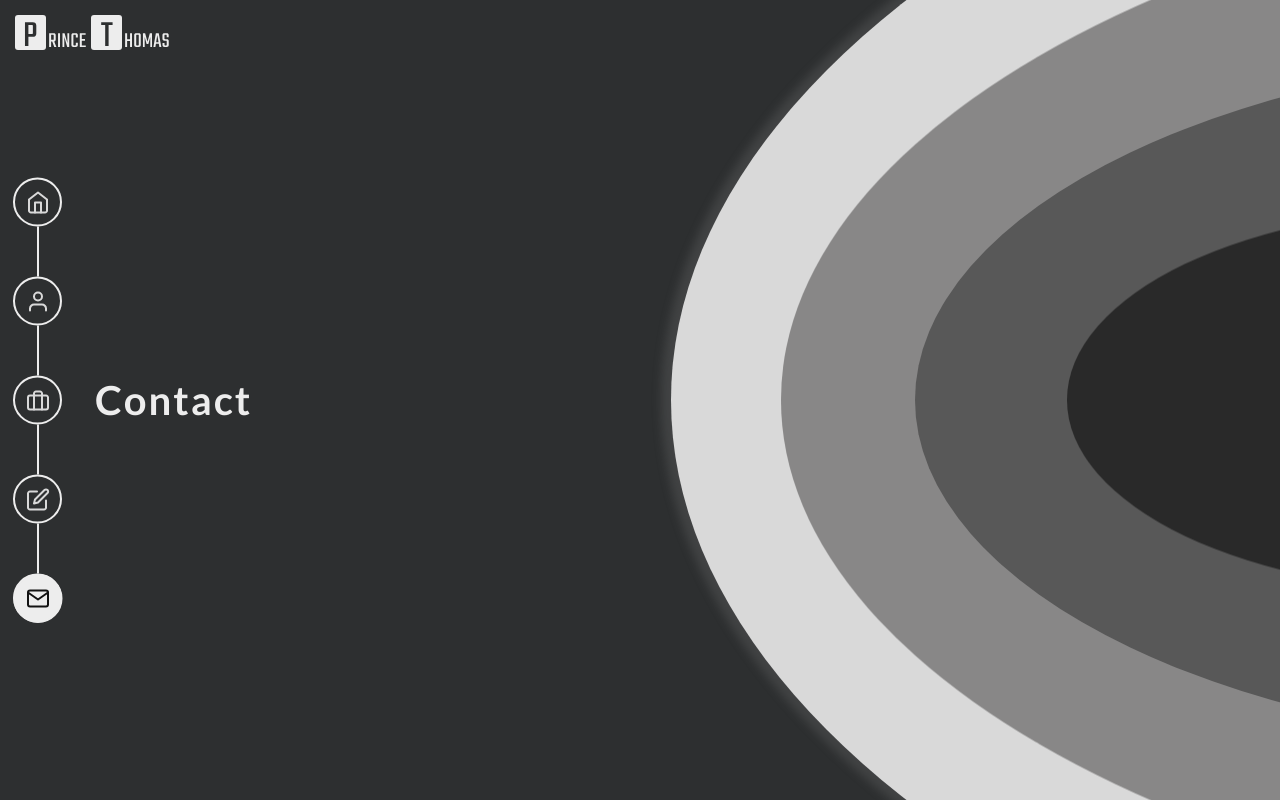
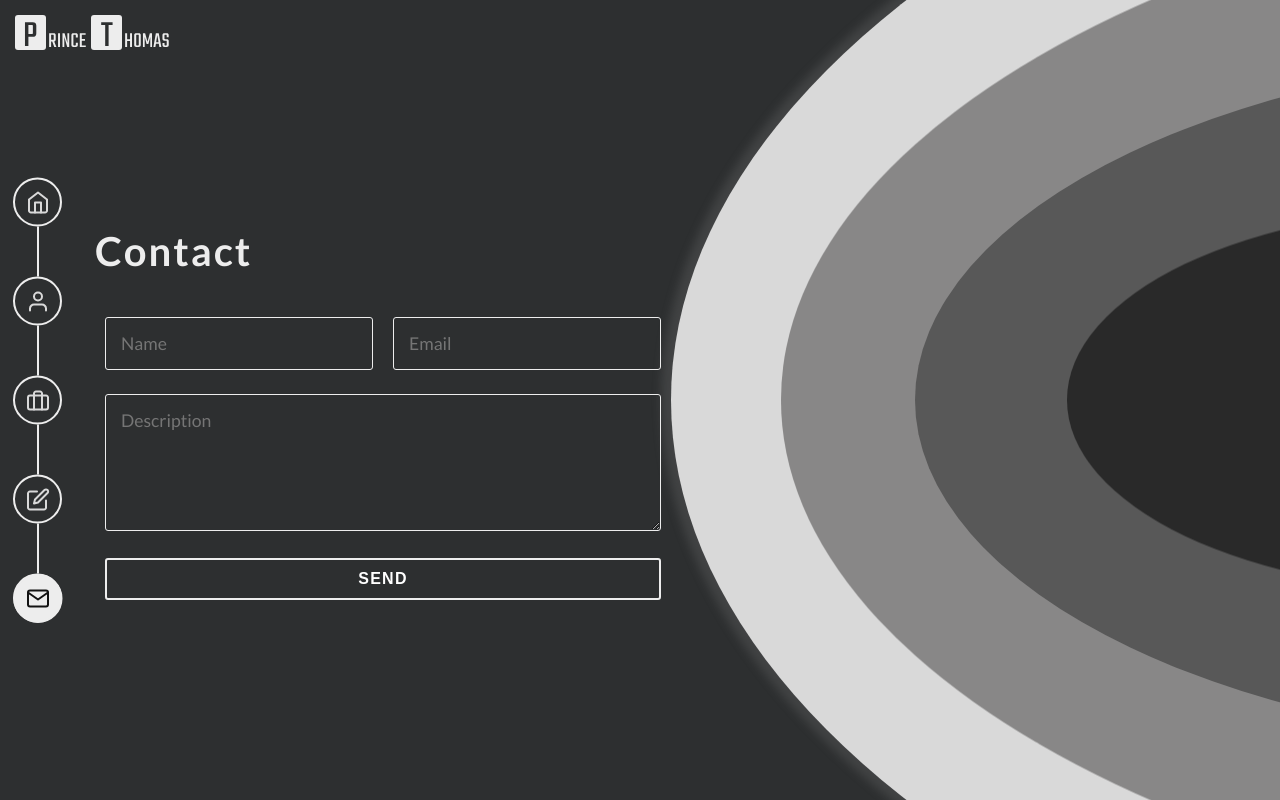
Before and after one commit to Imagine-Me/portfolio, a Next.js app: page /contact in a window 1280 px wide. Built offline with nearby package versions, Linux system fonts and the light colour scheme.

Commit message:
feat(contact): add contact page

```diff
--- a/components/button/button.module.scss
+++ b/components/button/button.module.scss
@@ -1,7 +1,6 @@
 @use "../../styles/variables" as v;
 @use "../../styles/utils" as u;
 .Button {
-  padding: 8px 12px;
   text-transform: uppercase;
   outline: none;
   position: relative;
@@ -21,12 +20,25 @@
     background-color: v.$bg-white;
     z-index: -1;
   }
-  .Content {
-    color: v.$text-color;
-    font-weight: 600;
-    letter-spacing: 1.3px;
-  }
   svg {
     margin-left: 7px;
   }
 }
+.Button.Md {
+  padding: 8px 12px;
+  .Content {
+    font-weight: 600;
+    letter-spacing: 1.3px;
+  }
+}
+.Button.Lg {
+  padding: 10px 16px;
+  .Content {
+    font-size: 1.2em;
+    font-weight: 600;
+    letter-spacing: 1.3px;
+  }
+}
+.FullWidth {
+  width: 100%;
+}
--- a/components/button/button.tsx
+++ b/components/button/button.tsx
@@ -1,11 +1,5 @@
 import { motion } from "framer-motion";
-import {
-  FC,
-  forwardRef,
-  ReactNode,
-  Ref,
-  useState,
-} from "react";
+import { FC, forwardRef, ReactNode, Ref, useState } from "react";
 import { IconProps } from "../icons/icon";
 import classes from "./button.module.scss";
 
@@ -15,6 +9,8 @@ interface Props {
   selected?: boolean;
   href?: string;
   onClick?: () => void;
+  fullWidth?: boolean;
+  size?: "md" | "lg";
 }
 
 const animation = {
@@ -33,11 +29,22 @@ const animation = {
 };
 
 export default forwardRef(function Button(props: Props, ref1) {
-  const { children, Icon, selected = false, onClick = () => {} } = props;
+  const {
+    children,
+    Icon,
+    selected = false,
+    onClick = () => {},
+    fullWidth = false,
+    size = "md",
+  } = props;
   const [hover, setHover] = useState(false);
   return (
     <motion.button
-      className={classes.Button}
+      className={[
+        classes.Button,
+        fullWidth ? classes.FullWidth : "",
+        size == "md" ? classes.Md : classes.Lg,
+      ].join(" ")}
       initial={{ scale: 0.8, opacity: 0 }}
       animate={{
         scale: 1,
--- a/components/grid/column.tsx
+++ b/components/grid/column.tsx
@@ -2,15 +2,31 @@ import React, { ReactNode } from "react";
 import classes from "./grid.module.scss";
 
 type ColType = 1 | 2 | 3 | 4 | 5 | 6 | 7 | 8 | 9 | 10 | 11 | 12;
+type Margin = 0 | 1 | 2 | 3 | 4;
 
 interface ColumnProps {
   children?: ReactNode;
   col?: ColType;
   sm?: ColType;
   md?: ColType;
+  m?: Margin;
+  mx?: Margin;
+  my?: Margin;
+  mt?: Margin;
+  mb?: Margin;
 }
 
-export default function Column({ children, sm, md, col = 12 }: ColumnProps) {
+export default function Column({
+  children,
+  sm,
+  md,
+  col = 12,
+  m = 0,
+  mx = 0,
+  my = 0,
+  mt = 0,
+  mb = 0,
+}: ColumnProps) {
   const className = [classes[`Col${col}`]];
   if (sm) {
     className.push(classes[`Colsm${sm}`]);
@@ -18,5 +34,10 @@ export default function Column({ children, sm, md, col = 12 }: ColumnProps) {
   if (md) {
     className.push(classes[`Colmd${md}`]);
   }
+  className.push(classes[`MarginM${m}`]);
+  className.push(classes[`MarginMx${mx}`]);
+  className.push(classes[`MarginMy${my}`]);
+  className.push(classes[`MarginMt${mt}`]);
+  className.push(classes[`MarginMb${mb}`]);
   return <div className={className.join(" ")}>{children}</div>;
 }
--- a/components/grid/grid.module.scss
+++ b/components/grid/grid.module.scss
@@ -9,7 +9,7 @@
   @for $var from 1 to 13 {
     .Col#{$screen}#{$var} {
       width: calc(getWidth($var) * 1% - 20px);
-      padding: 0 10px
+      padding: 0 10px;
     }
   }
 }
@@ -27,3 +27,48 @@
     @include generateColumn("sm");
   }
 }
+
+@mixin M($margin) {
+  margin: #{$margin}px;
+}
+@mixin Mx($margin) {
+  margin: 0 #{$margin}px;
+}
+
+@mixin My($margin) {
+  margin: #{$margin}px 0;
+}
+
+@mixin Mt($margin) {
+  margin-top: #{$margin}px;
+}
+
+@mixin Mb($margin) {
+  margin-bottom: #{$margin}px;
+}
+
+$margin-map: "M" "Mx" "My" "Mt" "Mb";
+
+$margin-constant: 6;
+
+@each $class in $margin-map {
+  @for $var from 1 to 5 {
+    .Margin#{$class}#{$var} {
+      @if ($class == "M") {
+        @include M($var * $margin-constant);
+      }
+      @if ($class == "Mx") {
+        @include Mx($var * $margin-constant);
+      }
+      @if ($class == "My") {
+        @include My($var * $margin-constant);
+      }
+      @if ($class == "Mt") {
+        @include Mt($var * $margin-constant);
+      }
+      @if ($class == "Mb") {
+        @include Mb($var * $margin-constant);
+      }
+    }
+  }
+}
--- /dev/null
+++ b/components/input/input.module.scss
@@ -0,0 +1,19 @@
+@use "../../styles/variables" as v;
+
+.Input {
+  background-color: transparent !important;
+  padding: 15px;
+  border: 1px solid v.$bg-white;
+  color: v.$text-color !important;
+  font-size: 1.1em;
+  width: 100%;
+  outline: none;
+  border-radius: 3px;
+  box-sizing: border-box;
+  font-family: "Lato", -apple-system, BlinkMacSystemFont, Segoe UI, Roboto,
+    Oxygen, Ubuntu, Cantarell, Fira Sans, Droid Sans, Helvetica Neue, sans-serif;
+}
+
+.Input:focus{
+    border-width: 2px;
+}
--- a/components/input/input.tsx
+++ b/components/input/input.tsx
@@ -1,6 +1,18 @@
+import { motion } from "framer-motion";
 import React, { DetailedHTMLProps, InputHTMLAttributes } from "react";
-import classes from './input.module.scss'
+import classes from "./input.module.scss";
 
+const animate = {
+  scale: [0.98, 1.02, 1],
+  transition: {
+    scale: {
+      times: [0, 0.66, 1],
+      duration: 1,
+      type: "spring",
+      bounce: 1,
+    },
+  },
+};
 
 export default function InputComponent(
   props: DetailedHTMLProps<
@@ -9,5 +21,25 @@ export default function InputComponent(
   >
 ) {
   const { className, ...inputProps } = props;
-  return <input {...inputProps} className={`${className} ${classes.Input}`} />;
+  return (
+    <motion.div animate={animate}>
+      <input {...inputProps} className={`${className} ${classes.Input}`} />
+    </motion.div>
+  );
 }
+
+export function TextAreaComponent(
+  props: DetailedHTMLProps<
+    InputHTMLAttributes<HTMLTextAreaElement>,
+    HTMLTextAreaElement
+  > & {
+    rows: number
+  }
+) {
+  const { className, ...inputProps } = props;
+  return (
+    <motion.div animate={animate}>
+      <textarea {...inputProps} className={`${className} ${classes.Input}`} />
+    </motion.div>
+  );
+}
--- a/pages/contact.tsx
+++ b/pages/contact.tsx
@@ -1,11 +1,36 @@
 import type { NextPage } from "next";
+import Button from "../components/button/button";
+import Column from "../components/grid/column";
+import Row from "../components/grid/row";
+import InputComponent, { TextAreaComponent } from "../components/input/input";
+import JumpiLetters from "../components/jumbi-letters/jumpi-letters";
 import { LeftContent } from "../components/layout/content";
 import H1 from "../components/Typography/h1/h1";
 
 const About: NextPage = () => {
   return (
     <LeftContent>
-      <H1>{"Contact"}</H1>
+      <H1>
+        <JumpiLetters text="Contact" />
+      </H1>
+      <form>
+        <Row>
+          <Column col={6} md={12} mt={4}>
+            <InputComponent placeholder="Name" />
+          </Column>
+
+          <Column col={6} md={12} mt={4}>
+            <InputComponent placeholder="Email" />
+          </Column>
+
+          <Column col={12} mt={4}>
+            <TextAreaComponent placeholder="Description" multiple rows={5} />
+          </Column>
+          <Column col={12} mt={4}>
+            <Button fullWidth size="lg">Send</Button>
+          </Column>
+        </Row>
+      </form>
     </LeftContent>
   );
 };
```
